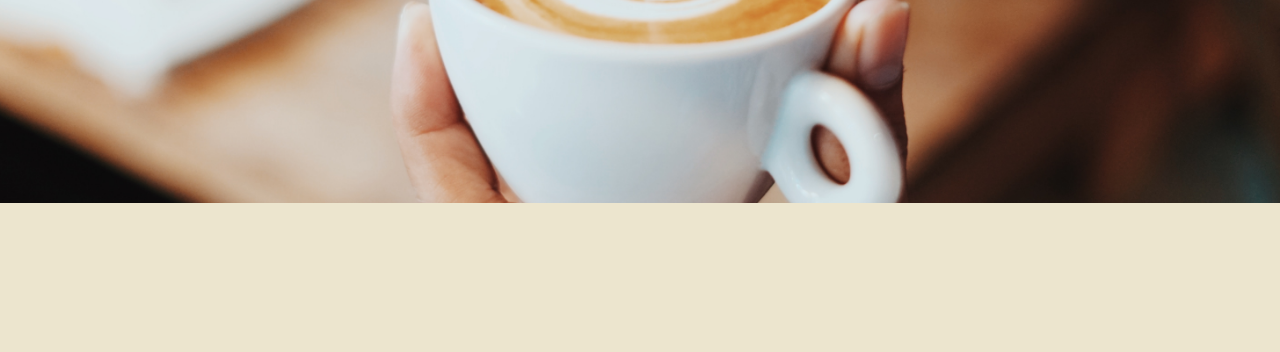
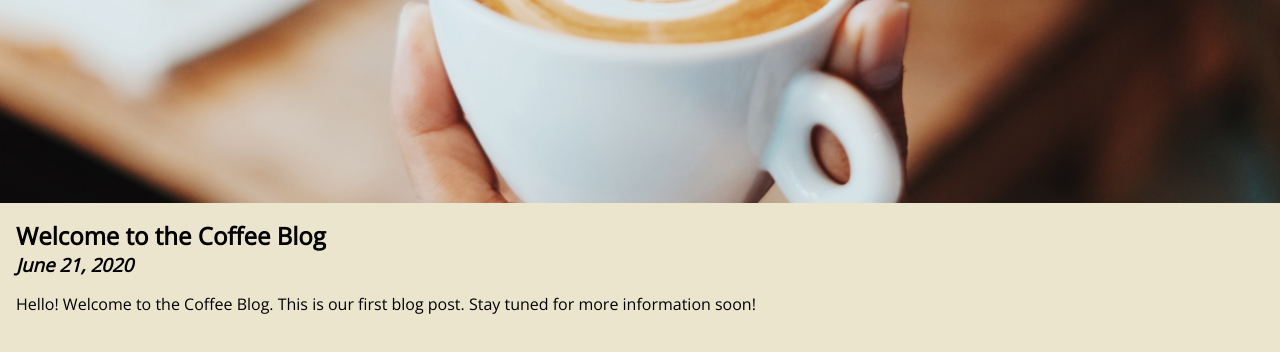
Before and after one commit to macrobius/coffee-shop, a Gatsby site: page / in a window 1280 px wide. Shown: the part 436-788 px from the top of the page. Built offline with nearby package versions, Linux system fonts and the light colour scheme; Gatsby itself is replaced by a stand-in of ours.

Commit message:
Add initial blog post listing

```diff
--- a/gatsby-config.js
+++ b/gatsby-config.js
@@ -4,6 +4,14 @@ module.exports = {
   },
 
   plugins: [
-    'gatsby-plugin-netlify-cms'
+    'gatsby-plugin-netlify-cms',
+    {
+      resolve: 'gatsby-source-filesystem',
+      options: {
+        name: 'blog',
+        path: 'src/blog'
+      }
+    },
+    'gatsby-transformer-remark'
   ]
 };
--- a/package.json
+++ b/package.json
@@ -16,6 +16,8 @@
   "dependencies": {
     "gatsby": "^2.23.7",
     "gatsby-plugin-netlify-cms": "^4.3.5",
+    "gatsby-source-filesystem": "^2.3.14",
+    "gatsby-transformer-remark": "^2.8.19",
     "netlify-cms-app": "^2.12.15",
     "react": "^16.13.1",
     "react-dom": "^16.13.1"
--- /dev/null
+++ b/src/components/BlogList.js
@@ -0,0 +1,36 @@
+import React from 'react';
+
+import { graphql, useStaticQuery } from 'gatsby';
+
+import BlogPost from './BlogPost';
+
+export default function BlogList() {
+  const data = useStaticQuery(graphql`
+    {
+      allMarkdownRemark {
+        edges {
+          node {
+            id
+            frontmatter {
+              title
+              date(formatString: "MMMM D, YYYY")
+            }
+            excerpt
+          }
+        }
+      }
+    }
+  `);
+
+  return (
+    <div>
+      {data.allMarkdownRemark.edges.map(edge => (
+        <BlogPost
+          key={edge.node.id}
+          title={edge.node.frontmatter.title}
+          date={edge.node.frontmatter.date}
+          excerpt={edge.node.excerpt} />
+      ))}
+    </div>
+  );
+}
--- /dev/null
+++ b/src/components/BlogPost.js
@@ -0,0 +1,13 @@
+import React from 'react';
+
+import styles from './BlogPost.module.css';
+
+export default function BlogPost({ title, date, excerpt }) {
+  return (
+    <article className={styles.blog}>
+      <h2>{title}</h2>
+      <h3>{date}</h3>
+      <p>{excerpt}</p>
+    </article>
+  );
+}
--- /dev/null
+++ b/src/components/BlogPost.module.css
@@ -0,0 +1,12 @@
+.blog {
+  padding: 1rem;
+}
+
+.blog h2 {
+  margin: 0;
+}
+
+.blog h3 {
+  margin: 0;
+  font-style: italic;
+}
--- a/src/pages/index.js
+++ b/src/pages/index.js
@@ -1,27 +1,29 @@
-import React from 'react';
+import React from "react"
 
-import { graphql, useStaticQuery } from 'gatsby';
+import { graphql, useStaticQuery } from "gatsby"
 
-import Layout from '../components/Layout';
+import BlogList from "../components/BlogList"
+import Layout from "../components/Layout"
 
-import styles from './index.module.css';
+import styles from "./index.module.css"
 
 export default function IndexPage() {
   const data = useStaticQuery(graphql`
-  {
-    site {
-      siteMetadata {
-        title
+    {
+      site {
+        siteMetadata {
+          title
+        }
       }
     }
-  }
-`);
+  `)
 
   return (
     <Layout>
       <div id={styles.hero}>
         <h1>{data.site.siteMetadata.title}</h1>
       </div>
+      <BlogList />
     </Layout>
-  );
+  )
 }
```
Also changed, not shown: 1 other file.
